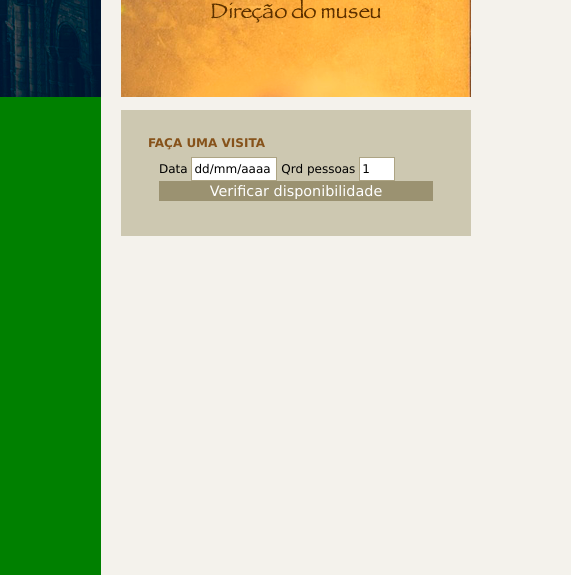
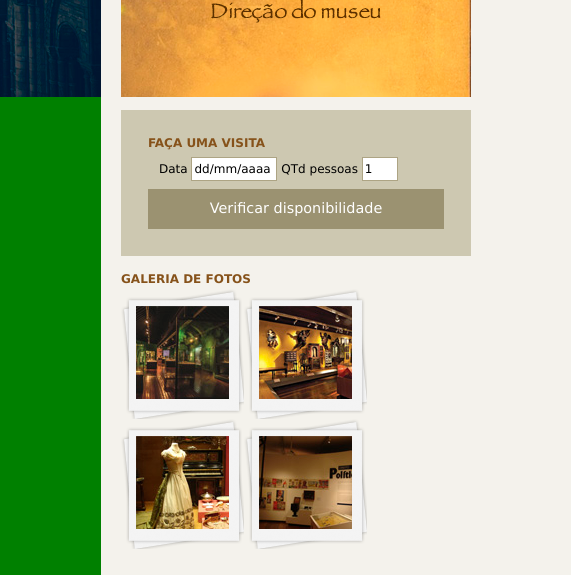
Before and after one commit to jairobr1986/Projeto_Museu_Nacional, a plain HTML site: page index.html in a window 1280 px wide. Shown: the part 308-883 px from the top of the page, 709-1280 px from the left. Drawn offline with Linux system fonts and the light colour scheme.

Commit message:
trabalhando

```diff
--- a/css/estilo.css
+++ b/css/estilo.css
@@ -82,6 +82,13 @@ section#visita {
     margin-top: 10px;
 }
 
+section#galeria a {
+    display: block;
+    background: url(../img/fundo-foto.png) no-repeat;
+    float: left;
+    padding: 17px 15px 17px 15px;
+}
+
 h4 {
     color: #86521a;
     text-transform: uppercase;
@@ -107,6 +114,7 @@ input.botao {
     background: #9b9271;
     color: white;
     width: 100%;
+    height: 40px;
     font-size: 1.2em;
 }
 
--- a/index.html
+++ b/index.html
@@ -49,7 +49,7 @@
                     <img src="img/depoimento.png" alt="">
                 </section>
 
-                <section id="visita">
+                <section id="visita"> <!-- Inicio da deção visita -->
                     <h4>Faça uma visita</h4>
                     <form action="">
                         <fieldset>
@@ -57,13 +57,36 @@
                             <label for="data">Data</label>
                             <input class="campo" type="text" name="" id="data" value="dd/mm/aaaa">
 
-                            <label for="Qtd">Qrd pessoas</label>
+                            <label for="Qtd">QTd pessoas</label>
                             <input class="campo" style="width: 30px;" type="text" name="" id="qtd" value="1">
 
-                            <input class="botao" type="submit" value="Verificar disponibilidade">
+
                         </fieldset>
+
+                        <input class="botao" type="submit" value="Verificar disponibilidade">
+
                     </form>
+                </section><!-- Fim seção visita -->
+
+                <section id="galeria">
+                    <h4>Galeria de fotos</h4>
+                    <a href="">
+                        <img src="img/imagem1.jpg" height="93" width="93" alt="Descrição da imagem">
+                    </a>
+
+                    <a href="">
+                        <img src="img/imagem2.jpg" height="93" width="93" alt="">
+                    </a>
+
+                    <a href="">
+                        <img src="img/imagem3.jpg" height="93" width="93" alt="Vestido">
+                    </a>
+
+                    <a href="">
+                        <img src="img/imagem4.jpg" height="93" width="93" alt="Mural">
+                    </a>
                 </section>
+
             </aside><!-- Fim do aside -->
 
             <div id="conteudo"><!-- Inicio do Conteudo -->
```
